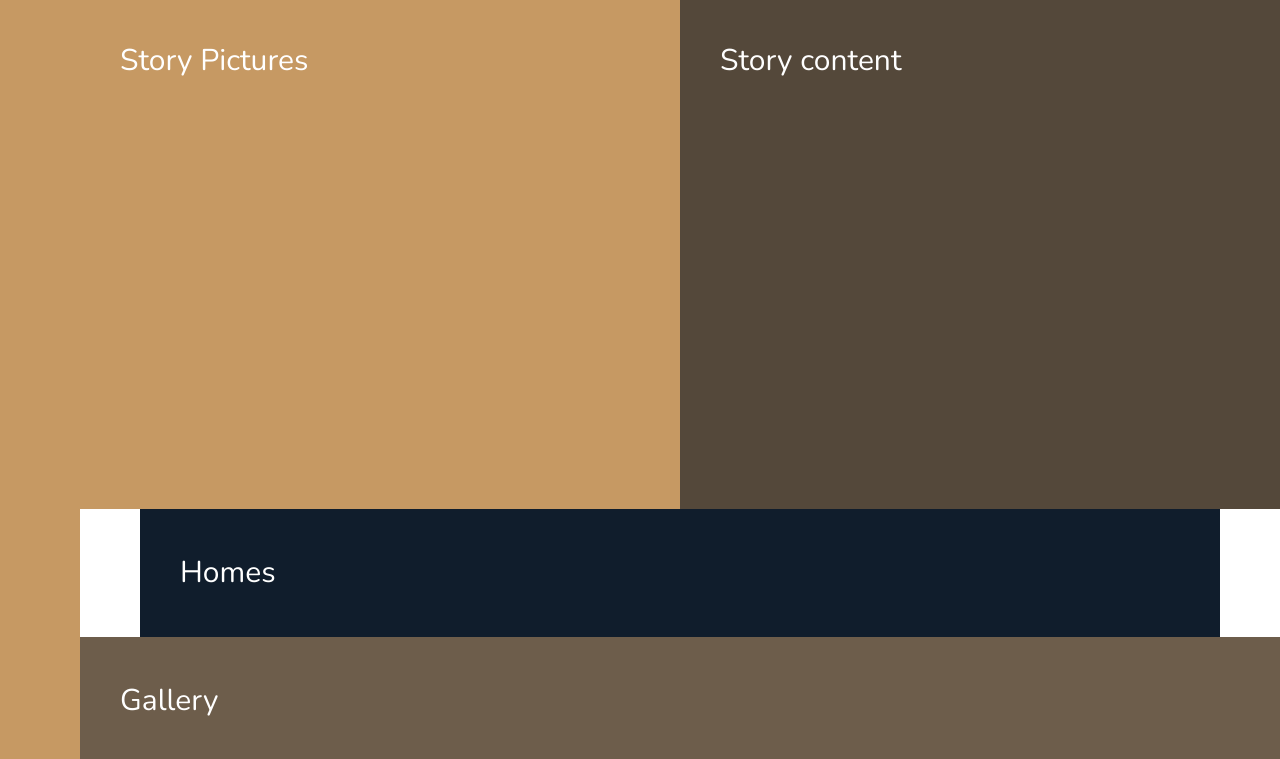
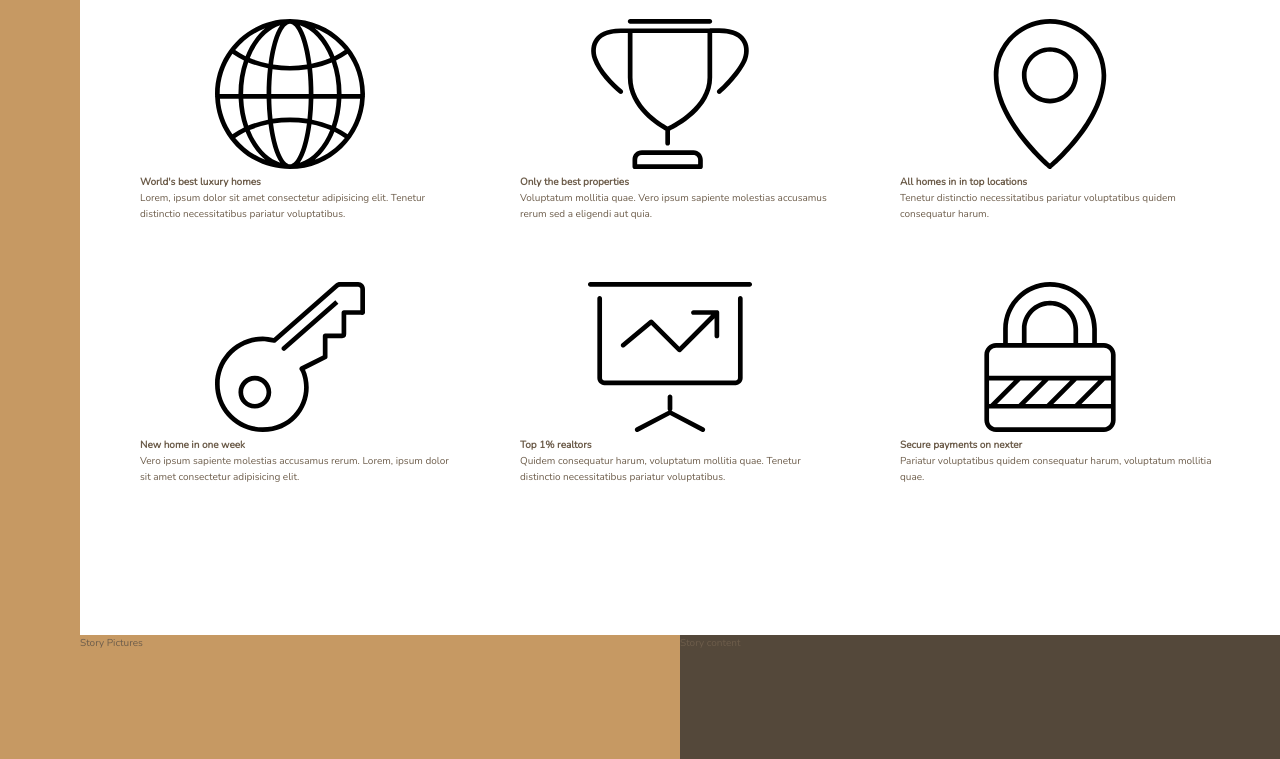
Before and after one commit to iamgraviteja/nexter, a website: page index.html in a window 1280 px wide. Shown: the part 771-1530 px from the top of the page. Drawn offline with nearby package versions, Linux system fonts and the light colour scheme.

Commit message:
Features initial setup

```diff
--- a/index.html
+++ b/index.html
@@ -1,5 +1,6 @@
 <!DOCTYPE html>
 <html lang="en">
+
 <head>
     <meta charset="UTF-8">
     <meta name="viewport" content="width=device-width, initial-scale=1.0">
@@ -11,6 +12,7 @@
 
     <title>nexter &mdash; your home, your freedom</title>
 </head>
+
 <body class="container">
     <div class="sidebar">
         sidebar
@@ -21,23 +23,92 @@
     <div class="realtors">
         top 3 realtors
     </div>
-        <div class="features">
-            Features
+    <section class="features">
+        <div class="feature">
+            <svg class="feature__icon">
+                <use xlink:href="img/sprite.svg#icon-global"></use>
+            </svg>
+            <h4 class="heading-4">
+                World's best luxury homes
+            </h4>
+            <p class="feature__text">
+                Lorem, ipsum dolor sit amet consectetur adipisicing elit. Tenetur distinctio necessitatibus pariatur
+                voluptatibus.
+            </p>
         </div>
+        <div class="feature">
+            <svg class="feature__icon">
+                <use xlink:href="img/sprite.svg#icon-trophy"></use>
+            </svg>
+            <h4 class="heading-4">
+                Only the best properties
+            </h4>
+            <p class="feature__text">
+                Voluptatum mollitia quae. Vero ipsum sapiente molestias accusamus rerum sed a eligendi aut quia.
+            </p>
+        </div>
+        <div class="feature">
+            <svg class="feature__icon">
+                <use xlink:href="img/sprite.svg#icon-map-pin"></use>
+            </svg>
+            <h4 class="heading-4">
+                All homes in in top locations
+            </h4>
+            <p class="feature__text">
+                Tenetur distinctio necessitatibus pariatur voluptatibus quidem consequatur harum.
+            </p>
+        </div>
+        <div class="feature">
+            <svg class="feature__icon">
+                <use xlink:href="img/sprite.svg#icon-key"></use>
+            </svg>
+            <h4 class="heading-4">
+                New home in one week
+            </h4>
+            <p class="feature__text">
+                Vero ipsum sapiente molestias accusamus rerum. Lorem, ipsum dolor sit amet consectetur adipisicing
+                elit.
+            </p>
+        </div>
+        <div class="feature">
+            <svg class="feature__icon">
+                <use xlink:href="img/sprite.svg#icon-presentation"></use>
+            </svg>
+            <h4 class="heading-4">
+                Top 1% realtors
+            </h4>
+            <p class="feature__text">
+                Quidem consequatur harum, voluptatum mollitia quae. Tenetur distinctio necessitatibus pariatur
+                voluptatibus.
+            </p>
+        </div>
+        <div class="feature">
+            <svg class="feature__icon">
+                <use xlink:href="img/sprite.svg#icon-lock"></use>
+            </svg>
+            <h4 class="heading-4">
+                Secure payments on nexter
+            </h4>
+            <p class="feature__text">
+                Pariatur voluptatibus quidem consequatur harum, voluptatum mollitia quae.
+            </p>
+        </div>
+    </section>
     <div class="story__pictures">
         Story Pictures
     </div>
     <div class="story__content">
         Story content
     </div>
-        <div class="homes">
+    <section class="homes">
         Homes
-        </div>
-        <div class="gallery">
+    </section>
+    <section class="gallery">
         Gallery
-        </div>
+    </section>
     <div class="footer">
         Footer
     </div>
 </body>
+
 </html>
--- a/package.json
+++ b/package.json
@@ -7,7 +7,6 @@
     "watch": "node-sass sass/main.scss css/style.css -w",
     "devserver": "live-server",
     "start": "npm-run-all --parallel devserver watch",
-
     "compile": "node-sass sass/main.scss css/style.comp.css",
     "prefix": "postcss ./css/style.comp.css --use autoprefixer -o ./css/style.prefix.css",
     "compress": "node-sass css/style.prefix.css css/style.css --output-style compressed",
--- a/sass/_base.scss
+++ b/sass/_base.scss
@@ -39,11 +39,4 @@ body {
     grid-template-rows: 80vh min-content 40vw repeat(3, min-content);
     grid-template-columns: [sidebar-start] 8rem [sidebar-start full-start] minmax(6rem, 1fr) [center-start]
                             repeat(8, [col-start] minmax(min-content, 14rem) [col-end]) [center-end] minmax(6rem, 1fr) [full-end];
-
-
-    & > * {
-        font-size: 3rem;
-        padding: 4rem;
-        color: #fff;
-    }
 }
--- a/sass/_features.scss
+++ b/sass/_features.scss
@@ -1,4 +1,8 @@
 .features {
-    background-color: $color-grey-light-2;
     grid-column: center-start / center-end;
+    margin: 15rem 0;
+
+    display: grid;
+    grid-template-columns: repeat(3, 1fr);
+    grid-gap: 6rem;
 }
```
Also changed, not shown: css/style.css (added), 1 other file. Lines whose indentation alone changed are shown as unchanged.
